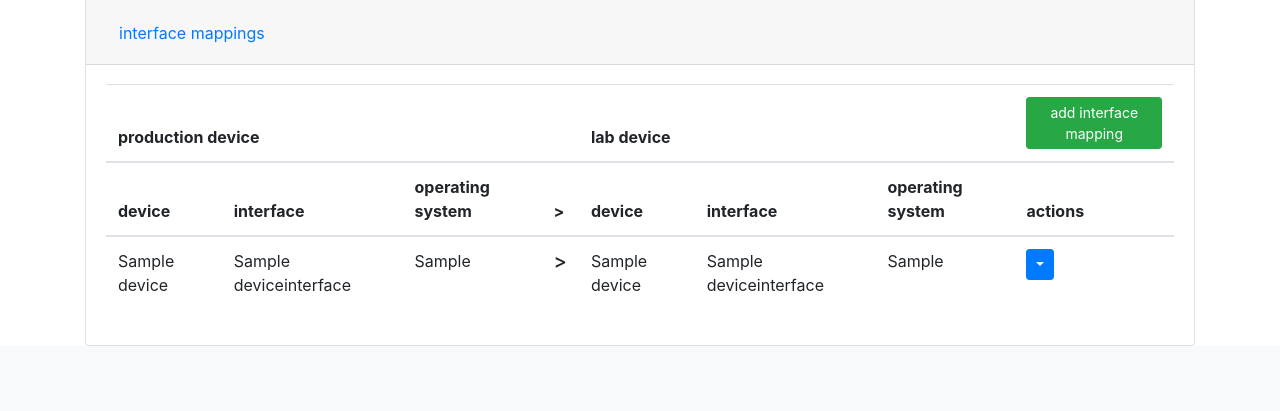
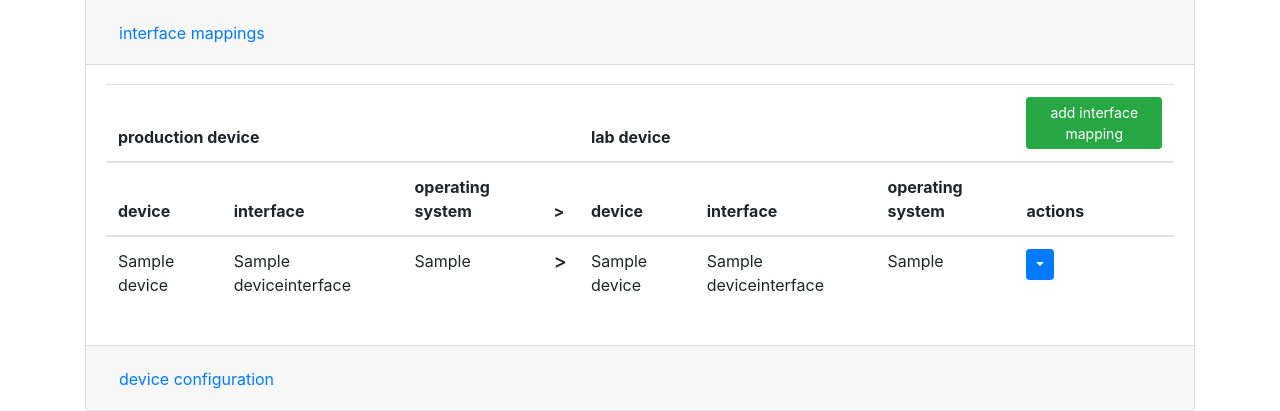
Before and after one commit to netdevops/prod2lab, a Django app: page /devices/1/ in a window 1280 px wide. Shown: the part 678-1089 px from the top of the page. Before the commit the page ends 1024 px from the top, so only its background shows below. Run offline with Django 3.2, Linux system fonts and the light colour scheme; tables that the repository leaves empty hold one stand-in row (values such as "Sample post"); some libraries are stand-ins or nearby versions.

Commit message:
initial config storage model

```diff
--- a/lab/admin.py
+++ b/lab/admin.py
@@ -1,9 +1,11 @@
 from django.contrib import admin
 from .models import Device
+from .models import DevicePair
 from .models import DeviceInterface
 from .models import InterfaceMapper
 
 
 admin.site.register(Device)
+admin.site.register(DevicePair)
 admin.site.register(DeviceInterface)
 admin.site.register(InterfaceMapper)
--- a/lab/views.py
+++ b/lab/views.py
@@ -6,6 +6,7 @@ from .models import Device
 from .models import DevicePair
 from .models import DeviceInterface
 from .models import InterfaceMapper
+from routerconfig.models import RouteSwitchConfig
 
 
 def devices(request):
@@ -18,6 +19,12 @@ def devices(request):
 def device(request, device_id=None):
     device = Device.objects.get(id=device_id)
     interfaces = DeviceInterface.objects.filter(device=device)
+
+    try:
+        config = RouteSwitchConfig.objects.get(device=device)
+        config = config.text
+    except RouteSwitchConfig.DoesNotExist:
+        config = str()
 
     if device.environment == "PROD":
         device_pair = DevicePair.objects.get(prod_device=device)
@@ -47,6 +54,7 @@ def device(request, device_id=None):
         'interfaces': interfaces,
         'interface_maps': interface_maps,
         'eligible_interfaces': eligible_interfaces,
+        'device_config': config
         }
 
     return render(request, 'lab/device.html', context)
--- a/prod2app/settings.py
+++ b/prod2app/settings.py
@@ -38,6 +38,7 @@ INSTALLED_APPS = [
     'django.contrib.messages',
     'django.contrib.staticfiles',
     'lab',
+    'routerconfig',
 ]
 
 MIDDLEWARE = [
--- /dev/null
+++ b/routerconfig/admin.py
@@ -0,0 +1,5 @@
+from django.contrib import admin
+from .models import RouteSwitchConfig
+
+
+admin.site.register(RouteSwitchConfig)
--- /dev/null
+++ b/routerconfig/apps.py
@@ -0,0 +1,5 @@
+from django.apps import AppConfig
+
+
+class RouterconfigConfig(AppConfig):
+    name = 'routerconfig'
--- /dev/null
+++ b/routerconfig/models.py
@@ -0,0 +1,9 @@
+from django.db import models
+from lab.models import Device
+
+
+class RouteSwitchConfig(models.Model):
+    device = models.ForeignKey(Device, on_delete=models.CASCADE)
+    created = models.DateTimeField()
+    updated = models.DateTimeField(auto_now=True)
+    text = models.TextField()
--- /dev/null
+++ b/routerconfig/views.py
@@ -0,0 +1,3 @@
+from django.shortcuts import render
+
+# Create your views here.
--- a/templates/lab/device.html
+++ b/templates/lab/device.html
@@ -51,6 +51,22 @@
             </div>
         </div>
 
+        <div class="card">
+            <div class="card-header" id="deviceConfigHeading">
+                <h2 class="mb-0">
+                    <button class="btn btn-link collapsed" type="button" data-toggle="collapse" data-target="#collapseDeviceConfig" aria-expanded="false" aria-controls="collapseDeviceConfig">
+                        device configuration
+                    </button>
+                </h2>
+            </div>
+
+            <div id="collapseDeviceConfig" class="collapse" aria-labelledby="deviceConfigHeading" data-parent="#deviceAccordian">
+                <div class="card-body">
+                    {% include 'lab/device/config.html' %}
+                </div>
+            </div>
+        </div>
+
     </div>
 </div>
 
--- /dev/null
+++ b/templates/lab/device/config.html
@@ -0,0 +1,7 @@
+<button type="button" class="btn btn-success btn-sm">update</button>
+<form>
+    <div class="form-group">
+        <label for="deviceConfig">device configuration</label>
+        <textarea class="form-control" id="deviceConfig" rows="20" readonly>{{ device_config }}</textarea>
+    </div>
+</form>
```
Also changed, not shown: routerconfig/tests.py (added, +24 -0 lines), routerconfig/__init__.py (added), routerconfig/migrations/0001_initial.py (added), routerconfig/migrations/0002_auto_20191113_2029.py (added), routerconfig/migrations/0003_auto_20191113_2043.py (added), routerconfig/migrations/__init__.py (added).
